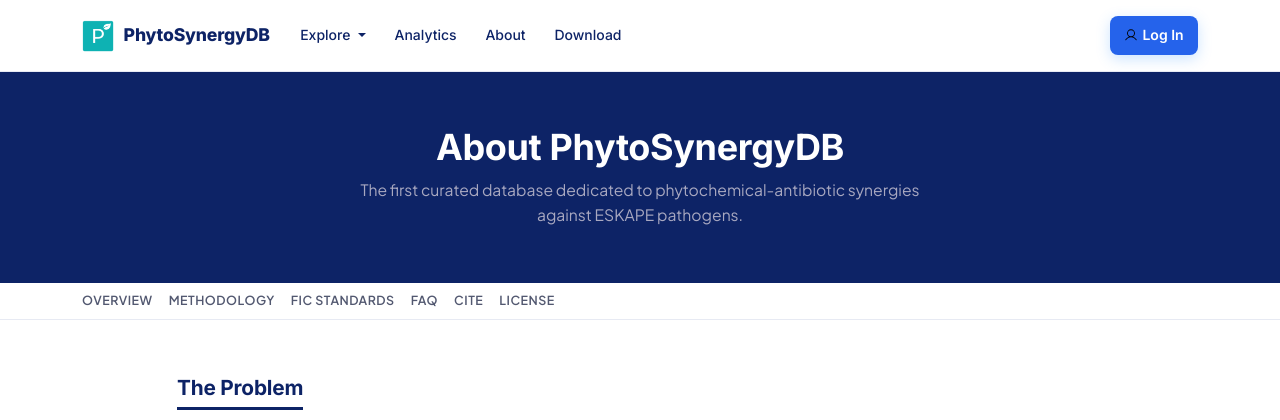
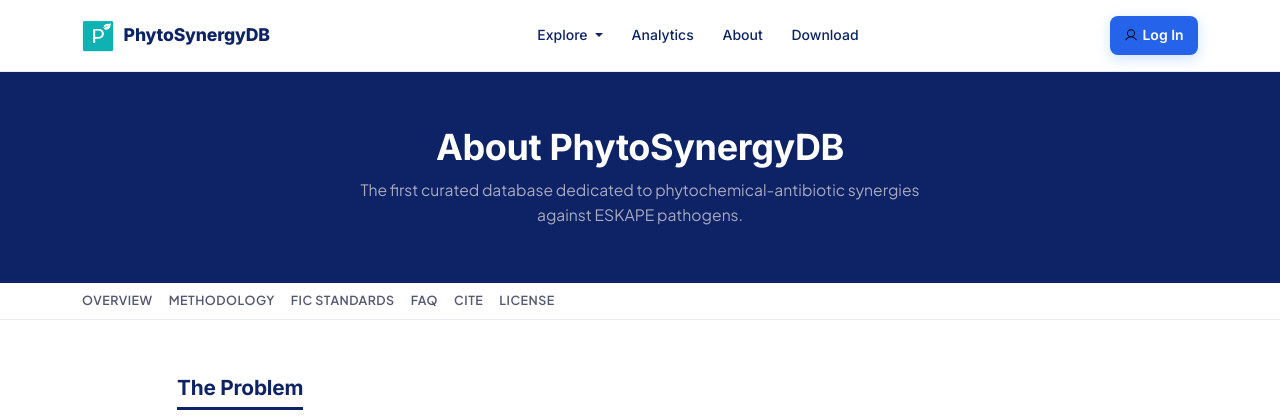
Before and after one commit to argajitsarkr/phytosynergy-db-project, a Django app: page /about/ in a window 1280 px wide. Shown: the top 420 px of the page. Run offline with Django 5.2, Linux system fonts and the light colour scheme; data comes from the database, SQL or seed files in the repository; data that the repository does not hold is empty; some libraries are stand-ins or nearby versions.

Commit message:
Navbar: center the main links (GrantSetu three-zone layout)
Change the primary links <ul> from me-auto to mx-auto so the navbar is
logo left / links centered / auth right, matching GrantSetu's
Navbar.tsx (flex-1 justify-center). The nav fonts were already a
faithful copy (Roboto Mono 600, 13px, 0.06em, uppercase, 72px bar, 2px
black border) so no other change was needed. Link hover kept at navy
var(--primary) rather than GrantSetu red, per PhytoSynergyDB's palette.

Co-Authored-By: Claude Opus 4.8 <noreply@anthropic.com>

```diff
--- a/synergy_data/templates/synergy_data/base.html
+++ b/synergy_data/templates/synergy_data/base.html
@@ -67,8 +67,8 @@
                 <span class="navbar-toggler-icon"></span>
             </button>
             <div class="collapse navbar-collapse" id="navbarNav">
-                <!-- Left-side nav links -->
-                <ul class="navbar-nav me-auto mb-2 mb-lg-0">
+                <!-- Center nav links (GrantSetu three-zone layout: logo left, links centered, auth right) -->
+                <ul class="navbar-nav mx-auto mb-2 mb-lg-0">
                     <li class="nav-item dropdown">
                         <a class="nav-link dropdown-toggle" href="#" role="button" data-bs-toggle="dropdown" aria-expanded="false">
                             Explore
```
Also changed, not shown: CLAUDE.md (+1 -0 lines).
